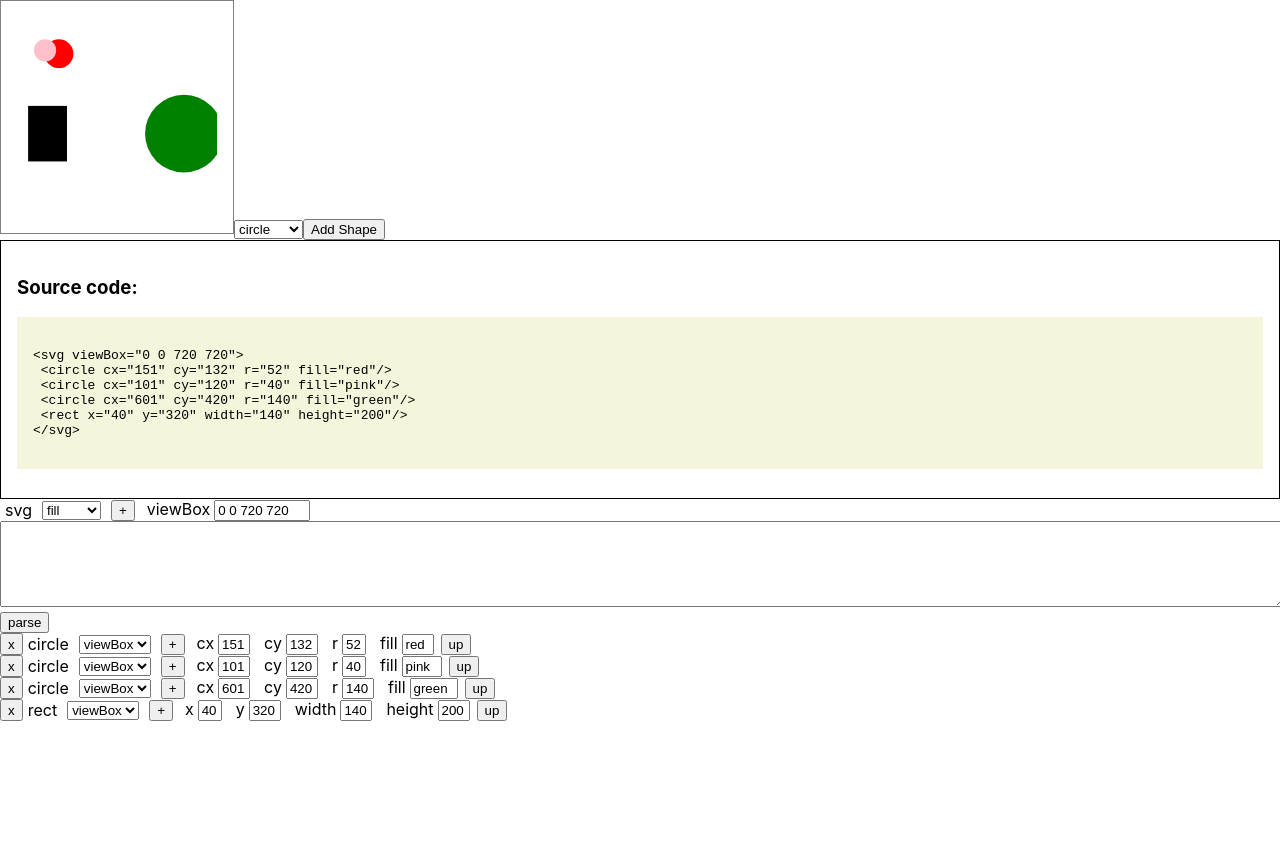
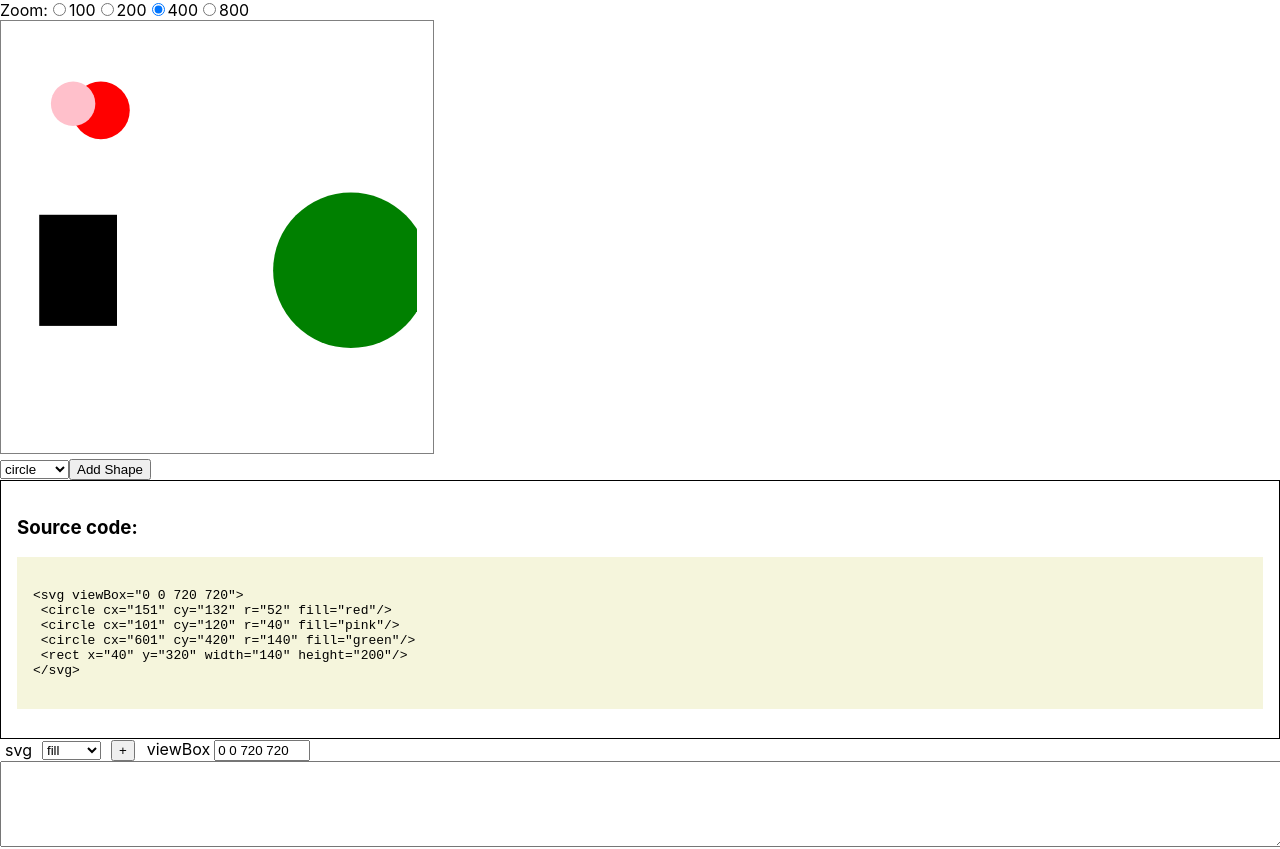
Before and after one commit to crianonim/svarog, a React (Create React App) app: page / in a window 1280 px wide. Shown: the top 849 px of the page. Before the commit the page ends 800 px from the top, so only its background shows below. Built offline with nearby package versions, Linux system fonts and the light colour scheme.

Commit message:
Add zoom radios to SvgView Fixes #3

```diff
--- a/src/SvgView.js
+++ b/src/SvgView.js
@@ -1,10 +1,35 @@
-import React from 'react';
+import React,{useState} from 'react';
 import './SvgView.css';
 
+
+
+
 const SvgView = (props) => {
+    const [zoom,setZoom] = useState(400);
+
+    const setZoomHandler = zoom => () => setZoom(zoom);
     return (
-        <>
-        <svg {...props.attrs} className="Svg-view">
+        <div className="svg-display">
+            <div className="svg-zoom-control flex-row">
+                Zoom:
+                <label>
+                  <input type="radio" checked={zoom===100} onChange={setZoomHandler(100)} name="zoom-radios" />
+                  100
+                </label>
+                <label>
+                  <input type="radio" checked={zoom===200} onChange={setZoomHandler(200)} name="zoom-radios" />
+                    200
+                </label>
+                <label>
+                  <input type="radio" checked={zoom===400} onChange={setZoomHandler(400)} name="zoom-radios" />
+                    400
+                </label>
+                <label>
+                  <input type="radio" checked={zoom===800} onChange={setZoomHandler(800)} name="zoom-radios" />
+                    800
+                </label>
+            </div>
+        <svg {...props.attrs} className="Svg-view" style={{width:zoom}}>
         {props.shapes.map((shape, i) => {
           const ShapeType = shape.shape;
           return <ShapeType data-id={shape.id} onClick={(e)=>{
@@ -12,7 +37,7 @@ const SvgView = (props) => {
           }} key={i} {...shape.attributes} />;
         })}
       </svg>
-        </>
+        </div>
     )
 }
 
```
